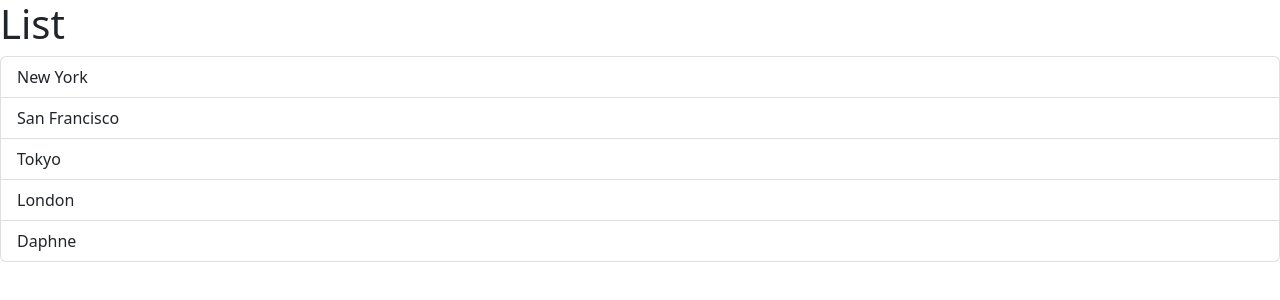
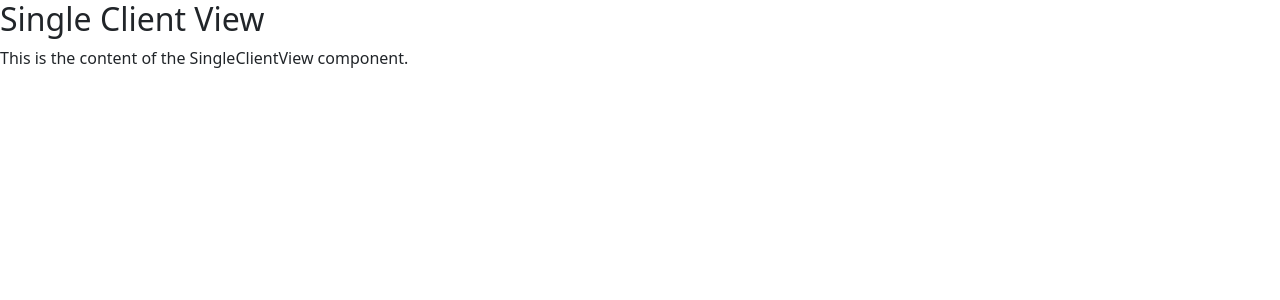
Before and after one commit to AveryCS/clientcal-react-app, a React (Vite) app: page /single-client in a window 1280 px wide. Shown: the top 300 px of the page. Built offline with nearby package versions, Linux system fonts and the light colour scheme.

Commit message:
Routing to home view and single client view in App() working properly

```diff
--- a/package.json
+++ b/package.json
@@ -11,7 +11,8 @@
   "dependencies": {
     "bootstrap": "^5.2.3",
     "react": "^18.2.0",
-    "react-dom": "^18.2.0"
+    "react-dom": "^18.2.0",
+    "react-router-dom": "^6.16.0"
   },
   "devDependencies": {
     "@types/react": "^18.0.27",
--- a/src/App.tsx
+++ b/src/App.tsx
@@ -1,7 +1,47 @@
-import ListGroup from "./components/ListGroup";
+import React from 'react';
+import { BrowserRouter as Router, Routes, Route } from 'react-router-dom';
+import HomeView from './components/HomeView';
+import SingleClientView from './components/SingleClientView';
 
-function App(){
-  return <div><ListGroup/></div>
+function App() {
+  return (
+    <Router>
+      <Routes>
+        <Route path="/" element={<HomeView />} />
+        <Route path="/single-client" element={<SingleClientView />} />
+      </Routes>
+    </Router>
+  );
 }
-//You export a function if you want that function to be used in another file
+
 export default App;
+
+
+//________________
+
+// function App() {
+//   let items = ["New York", "San Francisco", "Tokyo", "London", "Daphne"];
+
+//   // return (
+//   //   <Router>
+//   //     <div>
+//   //       <Route path="/" Component={HomeView} />
+//   //       {/* Add other routes here if needed */}
+//   //       {/* Uncomment the line below if you want to render a ListGroup component */}
+//   //       <ListGroup items={items} heading="Cities" />
+//   //     </div>
+//   //   </Router>
+//   // );
+
+//   return (
+//     <div>
+//       {/* <ListGroup items={items} heading ="Cities" /> */}
+//       <HomeView/>
+//       {/* Home; */}
+//     </div>
+//   );
+// }
+// //You export a function if you want that function to be used in another file
+// export default App;
+
+//_______________
--- a/src/components/HomeView.tsx
+++ b/src/components/HomeView.tsx
@@ -1,29 +1,16 @@
 // Home.js
 import React from 'react';
 import { Link } from 'react-router-dom';
-
+import SingleClientView from "./components/SingleClientView";
 //TODO- setup the home view and have it click through to the single Client view
 
-const Home = () => {
+const HomeView = () => {
   return (
     <div>
       <h2>Home</h2>
-      {/* Home content goes here */}
 
-      {/* Three buttons to navigate to different places */}
-      <div>
-        <Link to="/destination1">
-          <button>Go to Destination 1</button>
-        </Link>
-        <Link to="/destination2">
-          <button>Go to Destination 2</button>
-        </Link>
-        <Link to="/destination3">
-          <button>Go to Destination 3</button>
-        </Link>
-      </div>
     </div>
   );
 };
 
-export default Home;
+export default HomeView;
--- a/src/components/ListGroup.tsx
+++ b/src/components/ListGroup.tsx
@@ -1,17 +1,22 @@
 import { useState } from "react";
+import { Link } from 'react-router-dom';
 
+interface Props {
+  items: string [];
+  heading: string;
+}
 
-function ListGroup() {
-  let items = ["New York", "San Francisco", "Tokyo", "London", "Daphne"];
+function ListGroup({items, heading}: Props) {
+
   //.map in JS takes items in an array and maps them to a variable
 
   const[selectedIndex, setSelectedIndex]  = useState(-1)
 
 
 
-  return (
-    <>
-      <h1>List</h1>
+   return (
+     <>
+       <h1>Cities</h1>
       {items.length === 0 && <p>No item found</p>}
       <ul className="list-group">
         {
@@ -32,5 +37,9 @@ function ListGroup() {
       </ul>
     </>
   );
+
+
+
+
 }
 export default ListGroup;
--- /dev/null
+++ b/src/components/SingleClientView.tsx
@@ -0,0 +1,13 @@
+
+const SingleClientView = () => {
+    return (
+        <div>
+      <h2>Single Client View</h2>
+      <p>This is the content of the SingleClientView component.</p>
+    </div>
+
+
+    );
+  };
+
+  export default SingleClientView;
```
Also changed, not shown: 2 other files (tests, documents, lock files or other folders).
